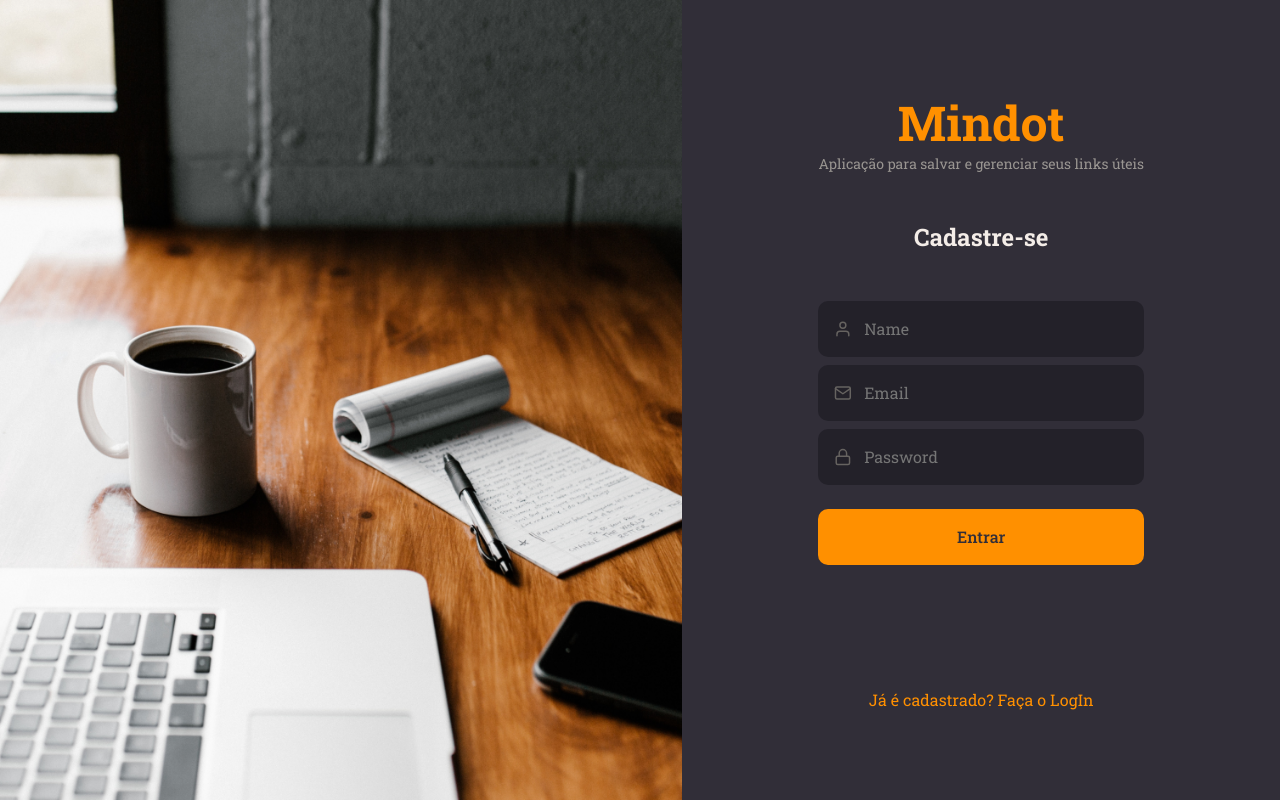
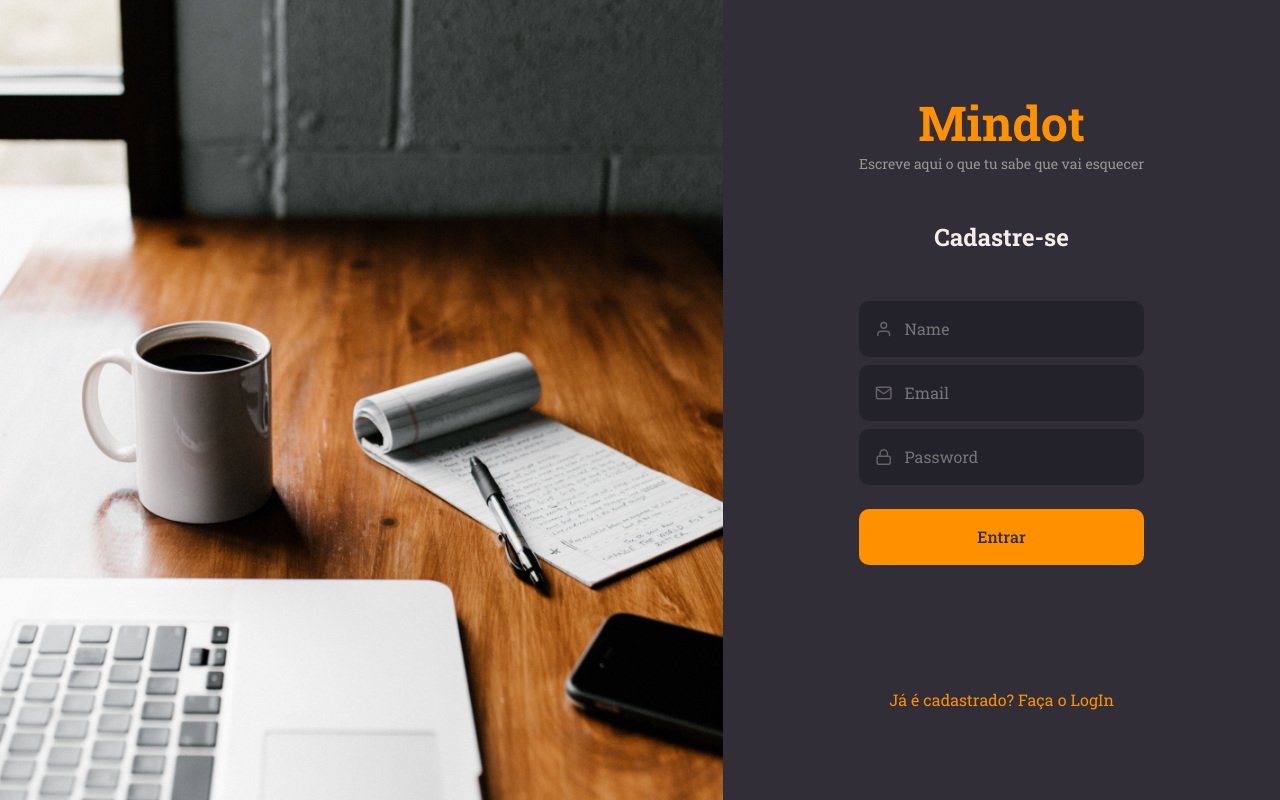
Before and after one commit to KimCidDev/RocketMoviesApp-Front-End, a React (Vite) app: page /SignUp in a window 1280 px wide. Built offline with nearby package versions, Linux system fonts and the light colour scheme.

Commit message:
modifying language

```diff
--- a/src/Pages/SignIn/index.jsx
+++ b/src/Pages/SignIn/index.jsx
@@ -23,7 +23,7 @@ export function SignIn () {
     <Container>
       <Form>
         <h1>Mindot</h1>
-        <p>Aplicação para salvar e gerenciar seus links úteis</p>
+        <p>Escreve aqui o que tu sabe que vai esquecer</p>
         <h2>Faça seu login</h2>
 
         <Input
--- a/src/Pages/SignUp/index.jsx
+++ b/src/Pages/SignUp/index.jsx
@@ -40,7 +40,7 @@ export function SignUp () {
       <Background />
       <Form>
         <h1>Mindot</h1>
-        <p>Aplicação para salvar e gerenciar seus links úteis</p>
+        <p>Escreve aqui o que tu sabe que vai esquecer</p>
         <h2>Cadastre-se</h2>
 
         <Input
```
